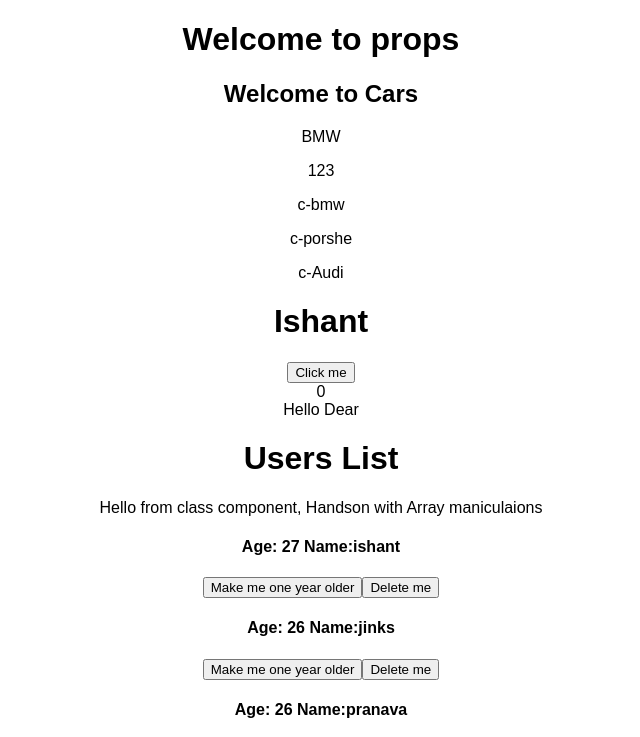
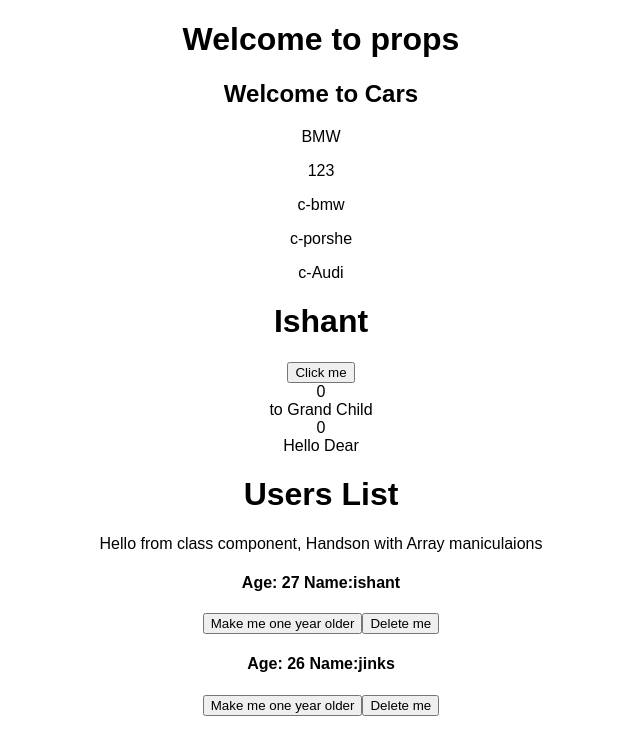
Before and after one commit to IshantL/react-app-pract, a React (Create React App) app: page / in a window 1280 px wide. Shown: the top 737 px of the page, without its empty margins (319-959 px from the left). Built offline with nearby package versions, Linux system fonts and the light colour scheme.

Commit message:
parent to child props passing

```diff
--- a/src/Number.js
+++ b/src/Number.js
@@ -1,12 +1,14 @@
 import React from 'react';
+import Child from './child';
 
 const Number = (props) =>{
     return(
         <div>
          <button onClick={props.callFunctionInParent}>Click me</button>
           <div>{props.randNo}</div>
+          <Child {...props} xyz="to Grand Child"/>
         </div>
         )
 }
-
+   //    {...props} pass everything from parent to child
 export default Number;
--- /dev/null
+++ b/src/child.js
@@ -0,0 +1,12 @@
+import React from 'react';
+
+const Child = (props) =>{
+    return(
+        <div>
+          <div>{props.xyz}</div>
+          <div>{props.randNo}</div>
+        </div>
+        )
+}
+
+export default Child;
```
